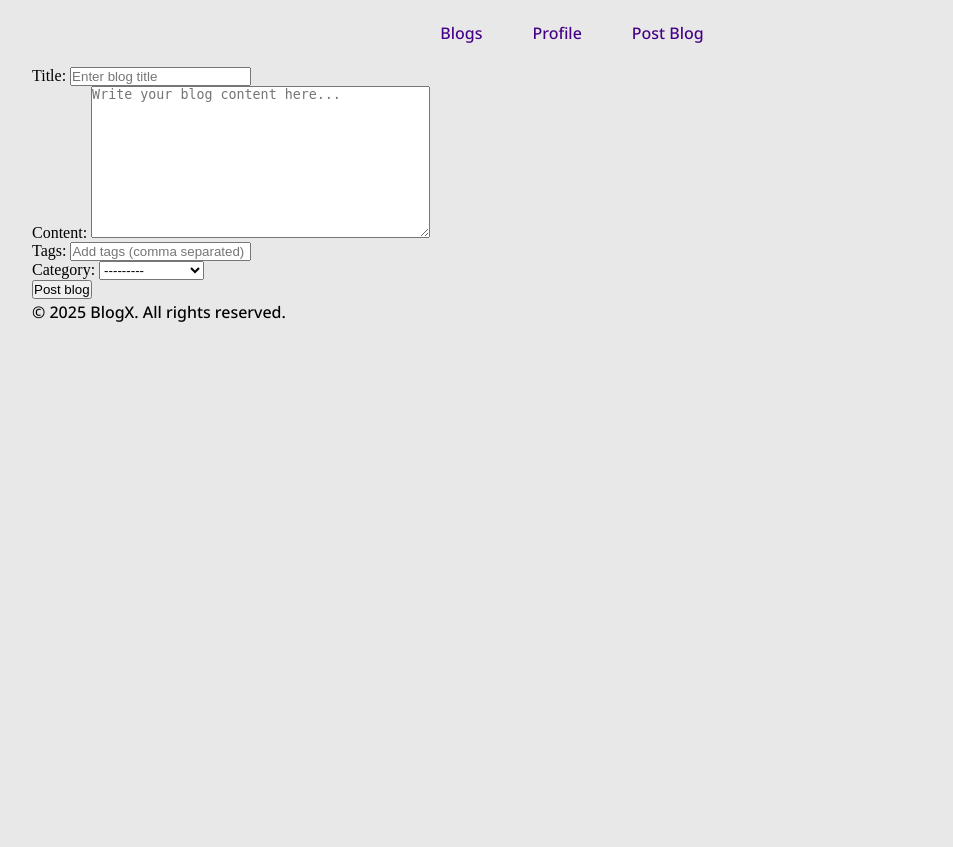
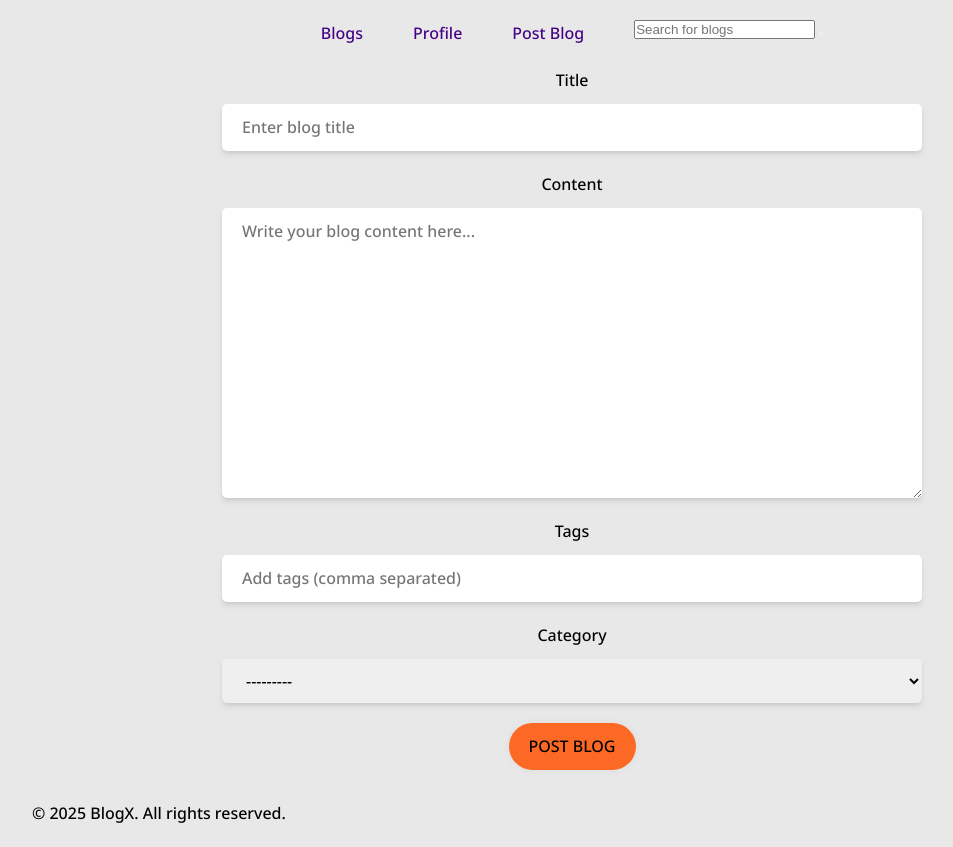
Before and after one commit to LokeshShrestha/Blog-System, a Django app: page /blog/post/ in a window 1280 px wide. Shown: the whole page, without its empty margins (68-1021 px from the left). Before the commit the page ends 322 px from the top, so only its background shows below. Run offline with Django 5.2, Linux system fonts and the light colour scheme; a user stored in the database is signed in; data comes from the database, SQL or seed files in the repository; both versions use the stored data as it was after the commit.

Commit message:
search functionality + css

```diff
--- a/Basic_Blog_Site/settings.py
+++ b/Basic_Blog_Site/settings.py
@@ -23,7 +23,7 @@ BASE_DIR = Path(__file__).resolve().parent.parent
 SECRET_KEY = "django-insecure-=tv6a-$z%mo8i1@4cg3rpyy9f4awe-tyig*y)*-r$trjs(+#6z"
 
 # SECURITY WARNING: don't run with debug turned on in production!
-DEBUG = False
+DEBUG = True
 
 ALLOWED_HOSTS = ["127.0.0.1", "localhost"]
 
--- a/blog/forms.py
+++ b/blog/forms.py
@@ -4,13 +4,12 @@ class BlogPostForm(forms.ModelForm):
     class Meta:
         model = BlogPost
         fields = ['title', 'content','tags','category']
-
-    def __init__(self, *args, **kwargs):
-        super().__init__(*args, **kwargs)
-        self.fields['title'].widget.attrs.update({'placeholder': 'Enter blog title'})
-        self.fields['content'].widget.attrs.update({'placeholder': 'Write your blog content here...'})
-        self.fields['tags'].widget.attrs.update({'placeholder': 'Add tags (comma separated)'})
-        self.fields['category'].widget.attrs.update({'placeholder': 'Select a category'})
+        widgets = {
+            'title': forms.TextInput(attrs={'placeholder': 'Enter blog title', 'class': 'text'}),
+            'content': forms.Textarea(attrs={'placeholder': 'Write your blog content here...', 'class': 'text'}),
+            'tags': forms.TextInput(attrs={'placeholder': 'Add tags (comma separated)', 'class': 'text'}),
+            'category': forms.Select(attrs={'placeholder': 'Select a category', 'class': 'text'}),
+        }
 
 class CommentForm(forms.ModelForm):
     class Meta:
--- a/blog/templates/post_blog.html
+++ b/blog/templates/post_blog.html
@@ -6,9 +6,26 @@
     {% endif %}
 {% endblock %}
 {% block content %}
-<form action="" method="post">
-    {{form.as_p}}
+<form action="" method="post" class="post_blogclass text">
+    <section>
+        <label for="id_title">Title</label>
+        {{ form.title }}
+    </section>
+    <section>
+        <label for="id_content">Content</label>
+        {{ form.content }}
+    </section>
+    <section>
+        <label for="id_tags">Tags</label>
+        {{ form.tags }}
+    </section>
+    <section>
+        <label for="id_category">Category</label>
+    {{ form.category }}
+    </section>
     {% csrf_token %}
-    <button type="submit">Post blog</button>
+    <section>
+        <button type="submit" class="text button-secondary">Post blog</button>
+    </section>
 </form>
 {% endblock %}
--- a/blog/urls.py
+++ b/blog/urls.py
@@ -7,4 +7,5 @@ urlpatterns = [
     path("<int:id>/",views.blog_details,name = "blog_details"),
     path("edit/<int:id>/",views.edit_blog,name = "edit_blog"),
     path("delete/<int:id>/", views.delete_blog, name="delete_blog"),
+    path("search/", views.search_blogs, name="search_blogs"),
 ]
--- a/blog/views.py
+++ b/blog/views.py
@@ -116,3 +116,24 @@ def delete_blog(request, id):
         "rank": request.user.userprofile.rank,
     }
     return render(request, "delete_blog.html", context)
+
+from django.db.models import Q
+
+def search_blogs(request):
+    query = request.GET.get('q')
+    # print(f"Search query: {query}")
+    if query:
+        result = BlogPost.objects.filter(
+            Q(title__icontains=query) |
+            Q(content__icontains=query) |
+            Q(author__username__icontains=query)
+        ).distinct()
+    else:
+        result = BlogPost.objects.none()
+    # print(f"Search results: {result}")
+    context = {
+        "result": result,
+        "query": query,
+        "rank": request.user.userprofile.rank,
+    }
+    return render(request, "search.html", context)
--- a/static/css/blog.css
+++ b/static/css/blog.css
@@ -90,7 +90,7 @@
 }
 .comment-form textarea:active {
     border-bottom: rgba(0, 0, 0, 0.842) solid 2px;
-    transform: translateY(7px);
+    transform: translateY(3px);
 }
 .comment-form{
     display: flex;
@@ -125,3 +125,37 @@
     gap: 30px;
     align-items: center;
 }
+.post_blogclass {
+    display: flex;
+    flex-direction: column;
+    gap: 10px;
+    margin-bottom: 20px;
+}
+.post_blogclass section {
+    margin-bottom: 10px;
+    display: flex;
+    align-items: center;
+    gap: 10px;
+    flex-direction: column;
+    justify-content: center;
+}
+.post_blogclass section input,
+.post_blogclass section select,
+.post_blogclass section textarea {
+    max-width: 700px;
+    width: 700px;
+    padding: 10px 20px;
+    border: none;
+    outline: none;
+    border-radius: 5px;
+    transition: 0.3s ease-in-out all;
+    box-shadow: rgba(0, 0, 0, 0.1) 0px 4px 6px -1px, rgba(0, 0, 0, 0.06) 0px 2px 4px -1px;
+}
+
+.post_blogclass section input:active,
+.post_blogclass section select:active,
+.post_blogclass section textarea:active {
+    transform: translateY(7px);
+    background: none;
+    border: none;
+}
--- a/templates/base.html
+++ b/templates/base.html
@@ -17,6 +17,12 @@
                 <li><a href="{% url 'members:profile' %}" class="text">Profile</a></li>
                 {% block user_links %}
                 {% endblock %}
+                <li class="search-box">
+                    <form action="{% url 'blog:search_blogs' %}" method="GET">
+                        <input type="text" name="q" placeholder="Search for blogs" value="{{request.GET.q}}">
+                        <button type="submit"></button>
+                    </form>
+                </li>
             </ul>
         </nav>
     </header>
```
Also changed, not shown: blog/templates/edit_blog.html (+21 -3 lines), blog/templates/search.html (added, +30 -0 lines), db.sqlite3.
